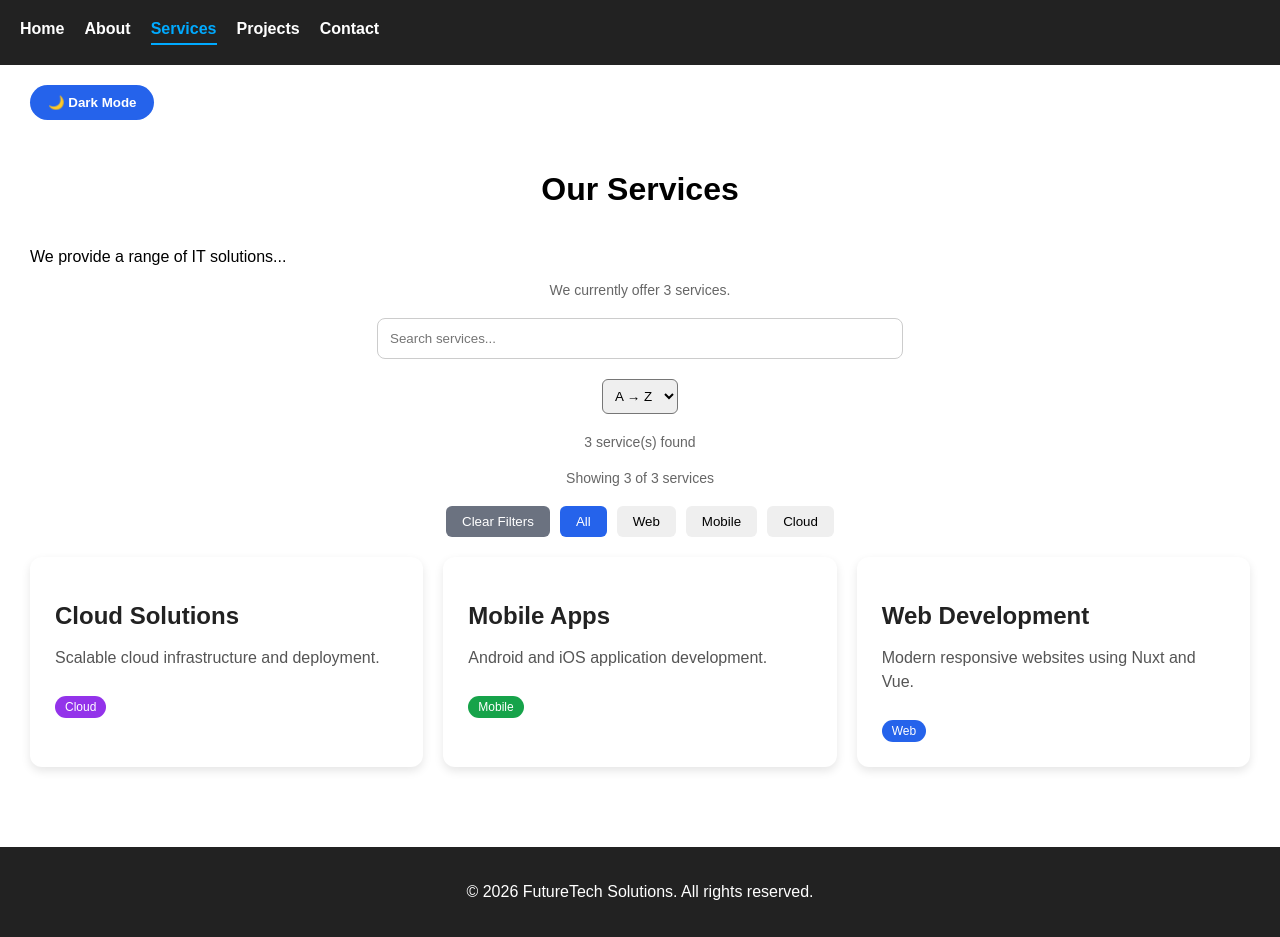
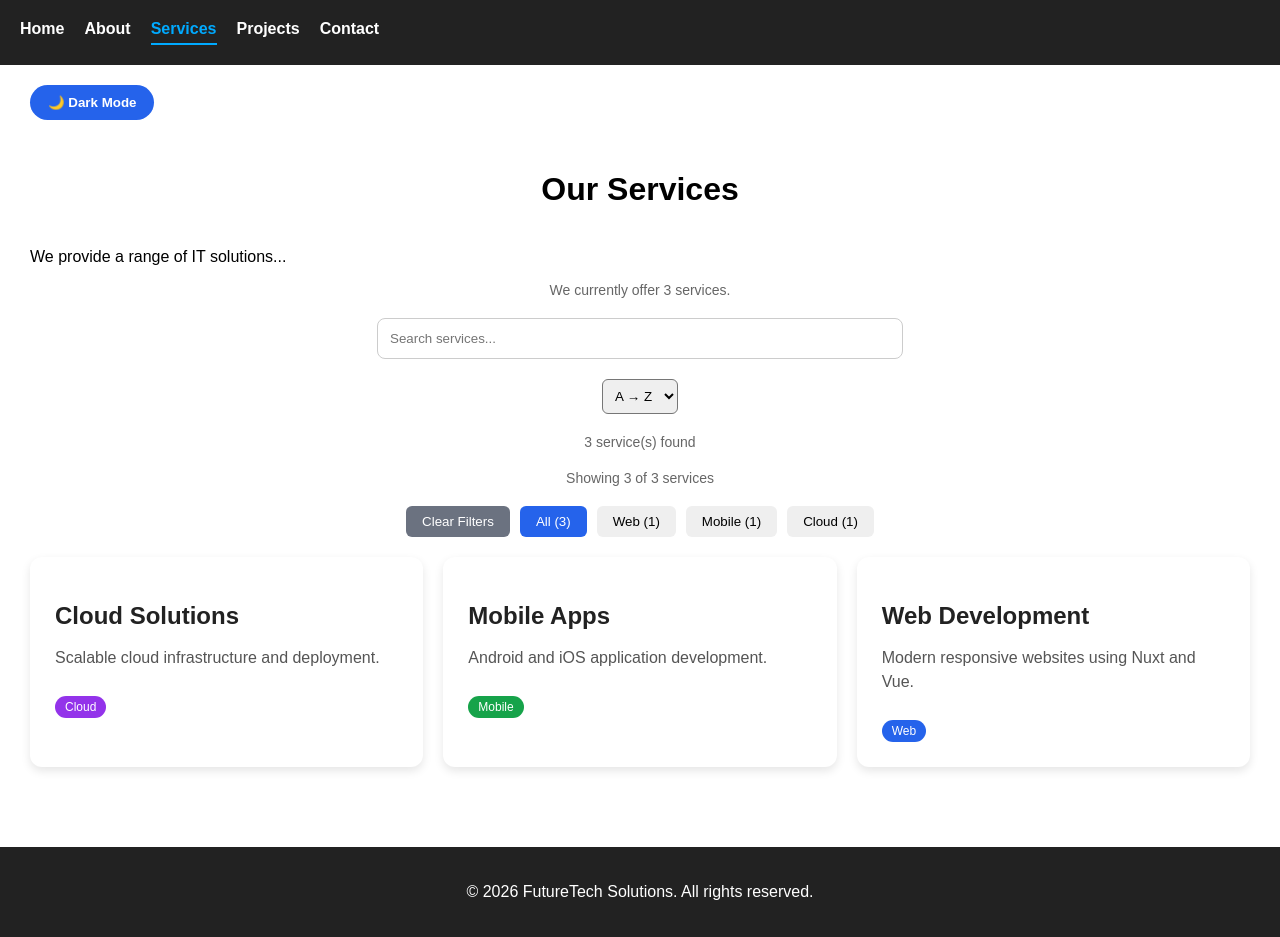
Before and after one commit to GaveshaD/it-company-website, a Nuxt app: page /services in a window 1280 px wide. Built offline with nearby package versions, Linux system fonts and the light colour scheme.

Commit message:
Add service category counts

```diff
--- a/app/pages/services.vue
+++ b/app/pages/services.vue
@@ -46,10 +46,33 @@
         Clear Filters
     </button>
 
-      <button :class="{ active: selectedCategory === 'All' }" @click="selectedCategory = 'All'">All</button>
-      <button :class="{ active: selectedCategory === 'Web' }" @click="selectedCategory = 'Web'">Web</button>
-      <button :class="{ active: selectedCategory === 'Mobile' }" @click="selectedCategory = 'Mobile'">Mobile</button>
-      <button :class="{ active: selectedCategory === 'Cloud' }" @click="selectedCategory = 'Cloud'">Cloud</button>
+    <button
+      :class="{ active: selectedCategory === 'All' }"
+      @click="selectedCategory = 'All'"
+    >
+      All ({{ services.length }})
+    </button>
+
+    <button
+      :class="{ active: selectedCategory === 'Web' }"
+      @click="selectedCategory = 'Web'"
+    >
+      Web ({{ services.filter(service => service.category === 'Web').length }})
+    </button>
+
+    <button
+      :class="{ active: selectedCategory === 'Mobile' }"
+      @click="selectedCategory = 'Mobile'"
+    >
+      Mobile ({{ services.filter(service => service.category === 'Mobile').length }})
+    </button>
+
+    <button
+      :class="{ active: selectedCategory === 'Cloud' }"
+      @click="selectedCategory = 'Cloud'"
+    >
+      Cloud ({{ services.filter(service => service.category === 'Cloud').length }})
+    </button>
     </div>
 
     <div class="services">
```
